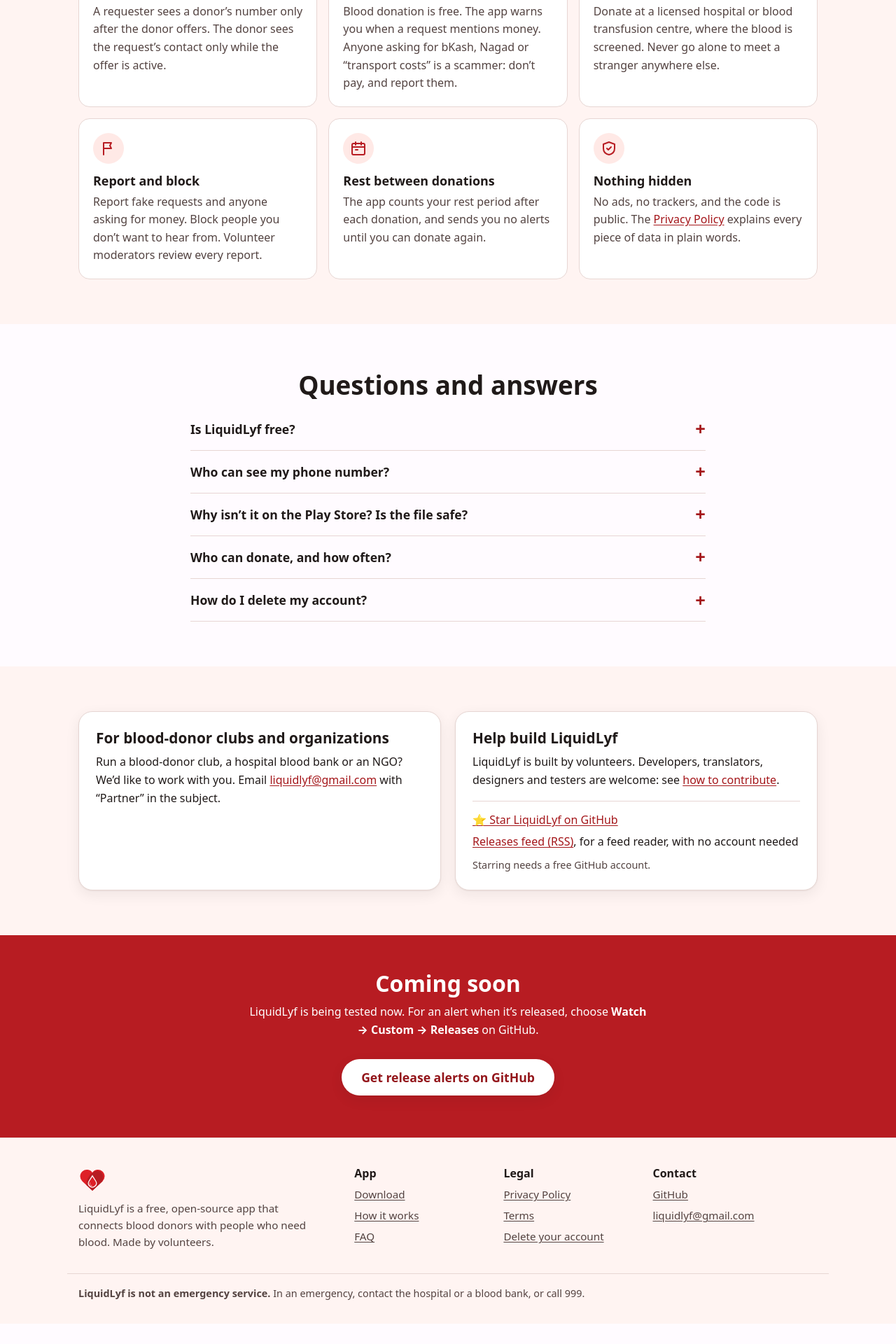
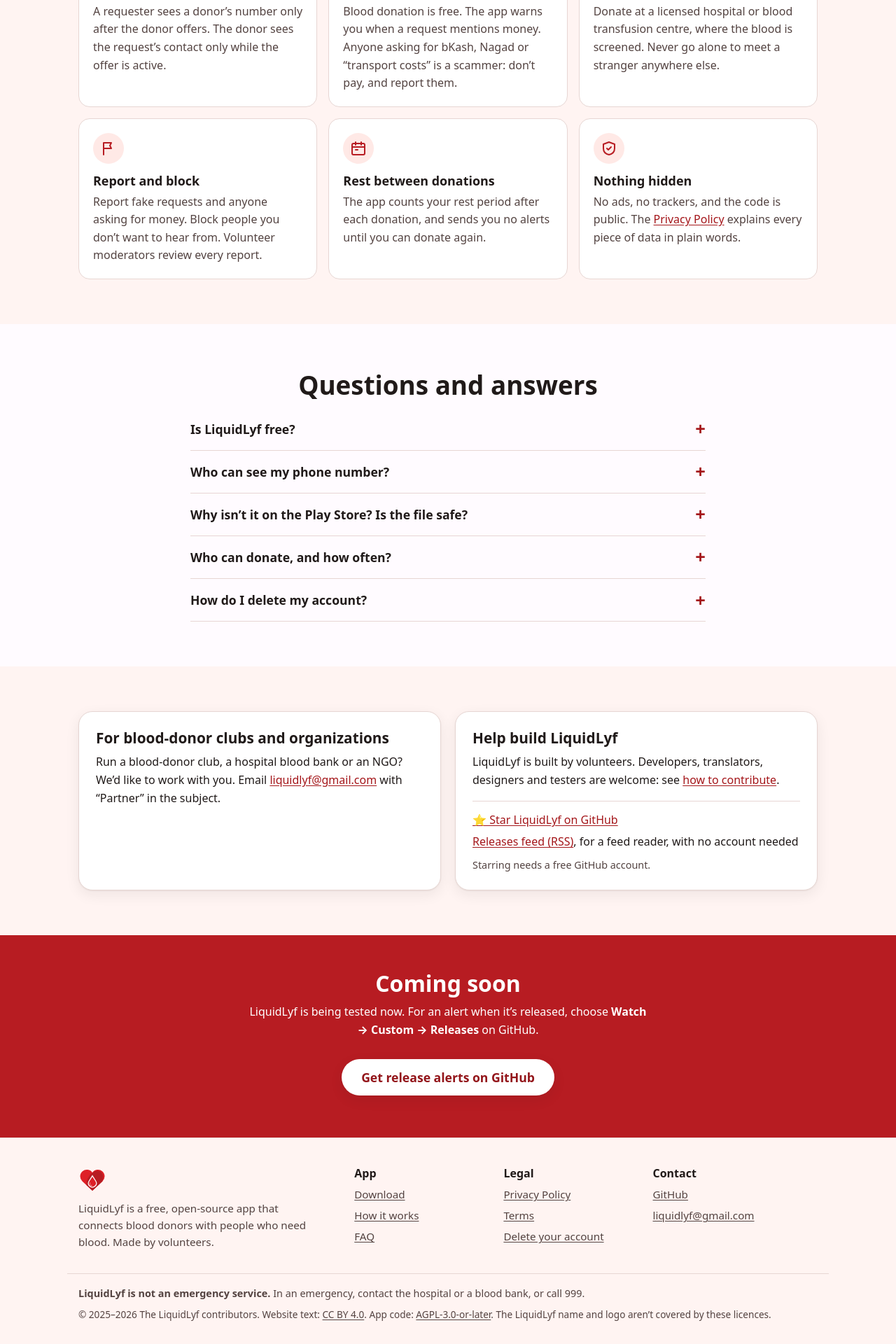
Before and after one commit to liquidlyf/liquidlyf.github.io, a Jekyll site: the page built from index.html, in a window 1280 px wide. Shown: the part 1774-3694 px from the top of the page at 70% size. Built offline with Jekyll 4.4.1, drawn with Linux system fonts in a browser that asks for light colours; before the commit the page ends 3665 px from its top, so only the background shows below that.

Commit message:
Footer copyright, EN + BN; headings use text-wrap: balance; built from app repo c586b57
Signed-off-by: AZMINUR RAHMAN <97751681+azminur2856@users.noreply.github.com>

```diff
--- a/_layouts/default.html
+++ b/_layouts/default.html
@@ -115,6 +115,8 @@
       {%- endif %}
     </div>
     <p class="wide fine">{% if bn %}<strong>LiquidLyf জরুরি সেবা নয়।</strong> জরুরি দরকারে হাসপাতাল বা ব্লাড ব্যাংকে যোগাযোগ করুন, অথবা ৯৯৯-এ কল করুন।{% else %}<strong>LiquidLyf is not an emergency service.</strong> In an emergency, contact the hospital or a blood bank, or call 999.{% endif %}</p>
+    {%- comment %} Copyright as in LICENSING.md; page text CC BY 4.0, code AGPL, name and logo neither (TRADEMARKS.md). {% endcomment %}
+    <p class="wide copyright">{% if bn %}© ২০২৫–২০২৬ LiquidLyf-এর অবদানকারীরা। ওয়েবসাইটের লেখা: <a href="https://creativecommons.org/licenses/by/4.0/deed.bn" lang="en">CC BY 4.0</a>। অ্যাপের কোড: <a href="https://www.gnu.org/licenses/agpl-3.0.html" lang="en">AGPL-3.0-or-later</a>। LiquidLyf নাম আর লোগো এই লাইসেন্সগুলোর আওতায় পড়ে না।{% else %}© 2025–2026 The LiquidLyf contributors. Website text: <a href="https://creativecommons.org/licenses/by/4.0/">CC BY 4.0</a>. App code: <a href="https://www.gnu.org/licenses/agpl-3.0.html">AGPL-3.0-or-later</a>. The LiquidLyf name and logo aren’t covered by these licences.{% endif %}</p>
   </footer>
 </body>
 </html>
--- a/assets/site.css
+++ b/assets/site.css
@@ -88,8 +88,10 @@ a:focus-visible, summary:focus-visible { outline: 3px solid var(--link); outline
 img { max-width: 100%; height: auto; }
 
 /* Left-aligned, never justified (WCAG 1.4.8; browsers can't hyphenate Bangla). "pretty" balances the
-   line breaks so a paragraph doesn't end with one word alone; older browsers simply ignore it. */
-p, li, dd, td, th, blockquote, summary, h1, h2, h3 { text-wrap: pretty; }
+   line breaks so a paragraph doesn't end with one word alone; headings use "balance", which evens out
+   their lines. Older browsers simply ignore both. */
+p, li, dd, td, th, blockquote, summary { text-wrap: pretty; }
+h1, h2, h3 { text-wrap: balance; }
 
 h1, h2, h3 { line-height: 1.3; }
 html[lang="bn"] :is(h1, h2, h3) { line-height: 1.45; }
@@ -422,6 +424,7 @@ code { font-size: 0.95em; }
 .site-footer a { color: inherit; overflow-wrap: anywhere; }
 .site-footer a:hover { color: var(--link); }
 .fine { margin-top: 2rem; padding-top: 1rem; border-top: 1px solid var(--line); font-size: 0.9rem; }
+.copyright { margin-top: 0.5rem; margin-bottom: 0; font-size: 0.85rem; }
 @media (max-width: 52rem) {
   .cols { grid-template-columns: 1fr 1fr; }
   .about { grid-column: 1 / -1; }
```
